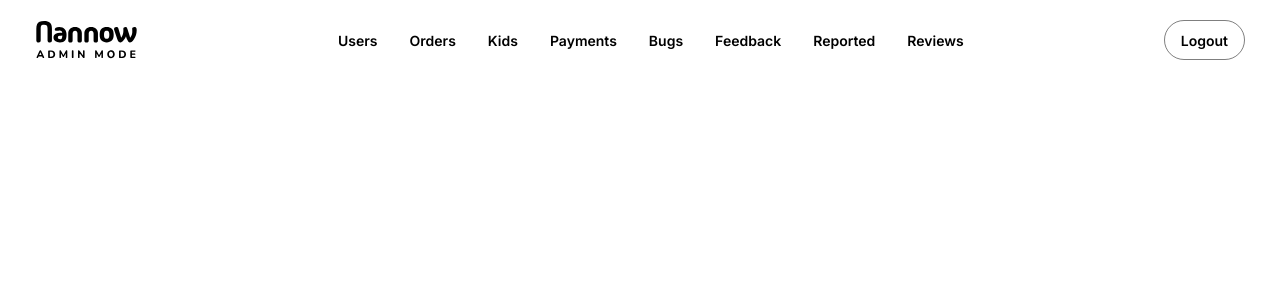
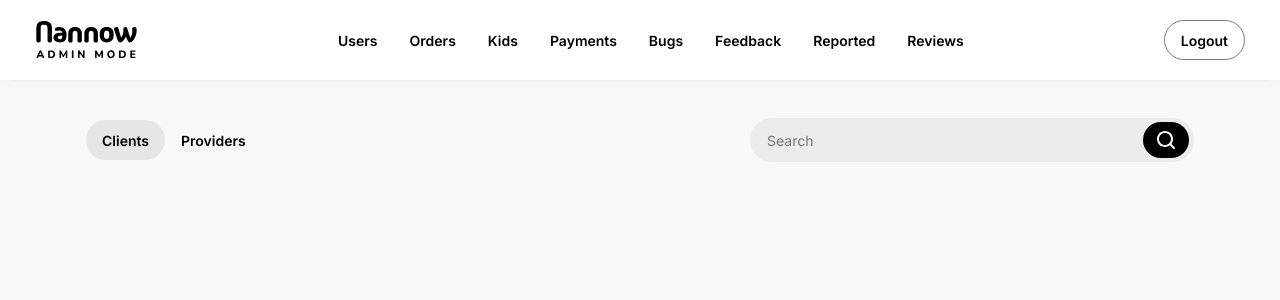
Before and after one commit to robertasRobotas/nannow-admin-panel, a Next.js app: page / in a window 1280 px wide. Shown: the top 300 px of the page. Built offline with nearby package versions, Linux system fonts and the light colour scheme.

Commit message:
Heading, Search bar

```diff
--- a/components/Header/Header.tsx
+++ b/components/Header/Header.tsx
@@ -1,7 +1,7 @@
 import styles from "./header.module.css";
 import logoImg from "../../assets/images/logo-admin.svg";
 import Link from "next/link";
-import HeaderButton from "./HeaderButton/HeaderButton";
+import HeaderButton from "../HeaderButton/HeaderButton";
 import Button from "../Button/Button";
 
 const Header = () => {
--- /dev/null
+++ b/components/SearchBar/SearchBar.tsx
@@ -0,0 +1,18 @@
+import { useState } from "react";
+import styles from "./searchBar.module.css";
+
+const SearchBar = () => {
+  const [text, setText] = useState("");
+  return (
+    <div className={styles.main}>
+      <input
+        placeholder="Search"
+        value={text}
+        onChange={(e) => setText(e.target.value)}
+      />
+      <button className={styles.searchBtn}></button>
+    </div>
+  );
+};
+
+export default SearchBar;
--- /dev/null
+++ b/components/SearchBar/searchBar.module.css
@@ -0,0 +1,57 @@
+.main {
+  width: 444px;
+  height: 44px;
+  display: flex;
+  justify-content: space-between;
+  align-items: center;
+  padding: 4px 4px 4px 16px;
+  border-radius: 40px;
+  background-color: rgba(0, 0, 0, 0.05);
+  border: 1px solid transparent;
+}
+
+.main input {
+  all: unset;
+  color: black;
+  font-family: Inter;
+  font-size: 14px;
+  font-weight: 400;
+  width: 85%;
+}
+
+.searchBtn {
+  all: unset;
+  width: 46px;
+  height: 36px;
+  display: flex;
+  justify-content: center;
+  align-items: center;
+  border-radius: 50px;
+  background-color: #000;
+  background-image: url("../../assets/images/search-icon-white.svg");
+  background-size: 18px;
+  background-position: center;
+  background-repeat: no-repeat;
+}
+
+.searchBtn:hover {
+  background-color: #fff;
+  border: 1px solid rgba(0, 0, 0, 0.08);
+  box-shadow: 0 3px 7px -2px rgba(0, 0, 0, 0.1);
+  background-image: url("../../assets/images/search-icon-black.svg");
+}
+
+.searchBtn:active {
+  box-shadow: none;
+  border: 1px solid rgba(0, 0, 0, 0.12);
+  background-color: white;
+}
+
+.main:focus-within {
+  background-color: white;
+  border: 1px solid rgba(0, 0, 0, 0.1);
+}
+
+.main input::placeholder {
+  color: rgba(0, 0, 0, 0.5);
+}
--- /dev/null
+++ b/components/Users/Heading/Heading.tsx
@@ -0,0 +1,19 @@
+import HeaderButton from "@/components/HeaderButton/HeaderButton";
+import styles from "./heading.module.css";
+import SearchBar from "@/components/SearchBar/SearchBar";
+
+const Heading = () => {
+  return (
+    <div className={styles.main}>
+      <div className={styles.headingLeftSide}>
+        <HeaderButton title="Clients" isActive={true} />
+        <HeaderButton title="Providers" isActive={false} />
+      </div>
+      <div>
+        <SearchBar />
+      </div>
+    </div>
+  );
+};
+
+export default Heading;
--- /dev/null
+++ b/components/Users/Heading/heading.module.css
@@ -0,0 +1,9 @@
+.main {
+  display: flex;
+  justify-content: space-between;
+  align-items: center;
+}
+
+.headingLeftSide {
+  display: flex;
+}
--- /dev/null
+++ b/components/Users/Users.tsx
@@ -0,0 +1,12 @@
+import Heading from "./Heading/Heading";
+import styles from "./users.module.css";
+
+const Users = () => {
+  return (
+    <div className={styles.main}>
+      <Heading />
+    </div>
+  );
+};
+
+export default Users;
--- /dev/null
+++ b/components/Users/users.module.css
@@ -0,0 +1,3 @@
+.main {
+  padding: 38px 86px;
+}
--- a/pages/index.tsx
+++ b/pages/index.tsx
@@ -1,10 +1,12 @@
 import Header from "@/components/Header/Header";
 import styles from "../styles/Home.module.css";
+import Users from "@/components/Users/Users";
 
 const UsersPage = () => {
   return (
     <>
       <Header />
+      <Users />
     </>
   );
 };
--- a/styles/globals.css
+++ b/styles/globals.css
@@ -18,7 +18,7 @@ body {
 
 body {
   color: var(--foreground);
-  background: var(--background);
+  background: #f9f9f9;
   font-family: Arial, Helvetica, sans-serif;
   -webkit-font-smoothing: antialiased;
   -moz-osx-font-smoothing: grayscale;
```
Also changed, not shown: assets/images/search-icon-black.svg (added), assets/images/search-icon-white.svg (added), components/HeaderButton/HeaderButton.tsx (renamed from components/Header/HeaderButton/HeaderButton.tsx), components/HeaderButton/headerButton.module.css (renamed from components/Header/HeaderButton/headerButton.module.css).
